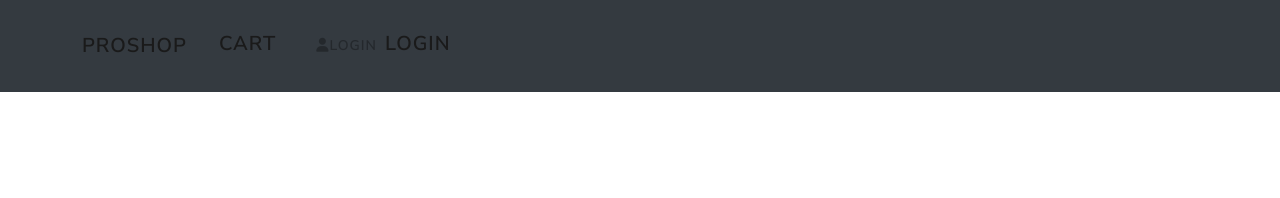
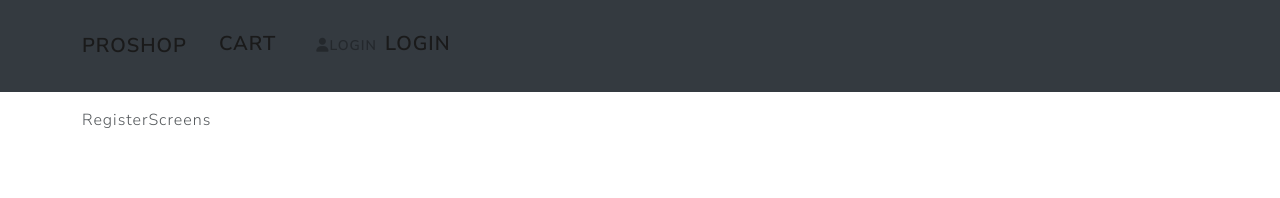
Before and after one commit to pavlicic1marko/assistant--webapp, a React (Create React App) app: page /register in a window 1280 px wide. Shown: the top 198 px of the page. Built offline with nearby package versions, Linux system fonts and the light colour scheme.

Commit message:
adding register screen to app.js

```diff
--- a/src/App.js
+++ b/src/App.js
@@ -5,6 +5,7 @@ import ProductScreen from './screens/ProductScreen';
 import {Container} from 'react-bootstrap'
 import {BrowserRouter as Router, Route, Routes} from 'react-router-dom'
 import LoginScreen from './screens/LoginScreen';
+import RegisterScreens from './screens/RegisterScreens';
 
 function App() {
   return (
@@ -15,6 +16,7 @@ function App() {
             <Routes>
               <Route path='/' element={<HomeScreen/>} exact/>
               <Route path='/login' element={<LoginScreen/>} />
+              <Route path='/register' element={<RegisterScreens/>} />
               <Route path='/product/:id' element={<ProductScreen/>} />
             </Routes>
 
--- a/src/screens/RegisterScreens.js
+++ b/src/screens/RegisterScreens.js
@@ -15,6 +15,8 @@ function RegisterScreens() {
     const [confirPassword, setConfirmPassword] = useState('')
     const [message, setMessage] = useState('')
 
+    const dispatch = useDispatch()
+
 
   return (
     <div>RegisterScreens</div>
```
